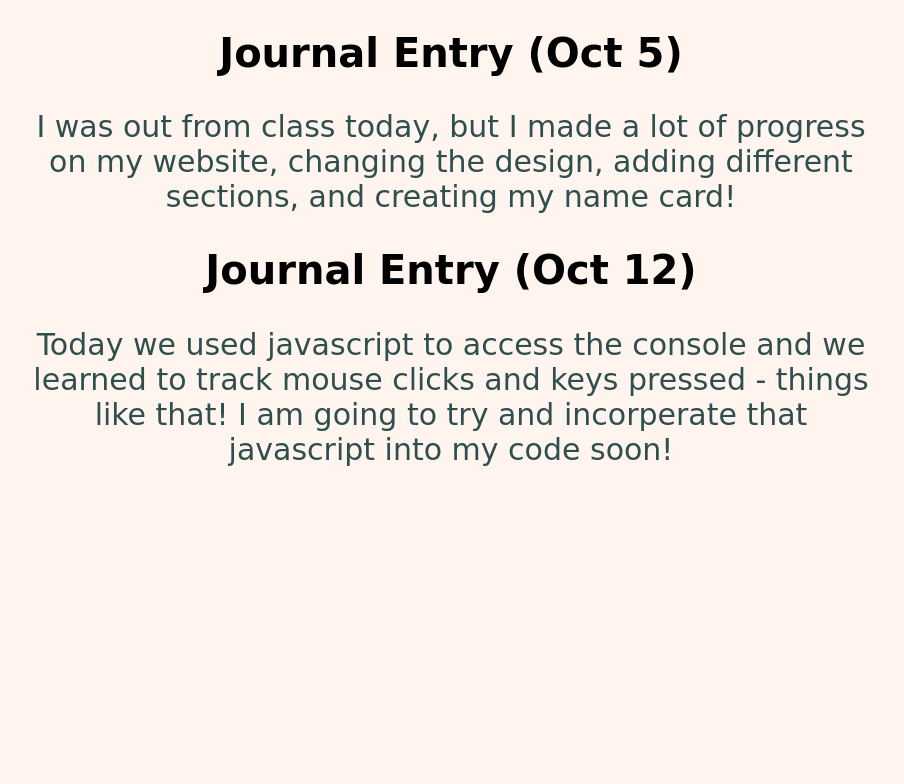
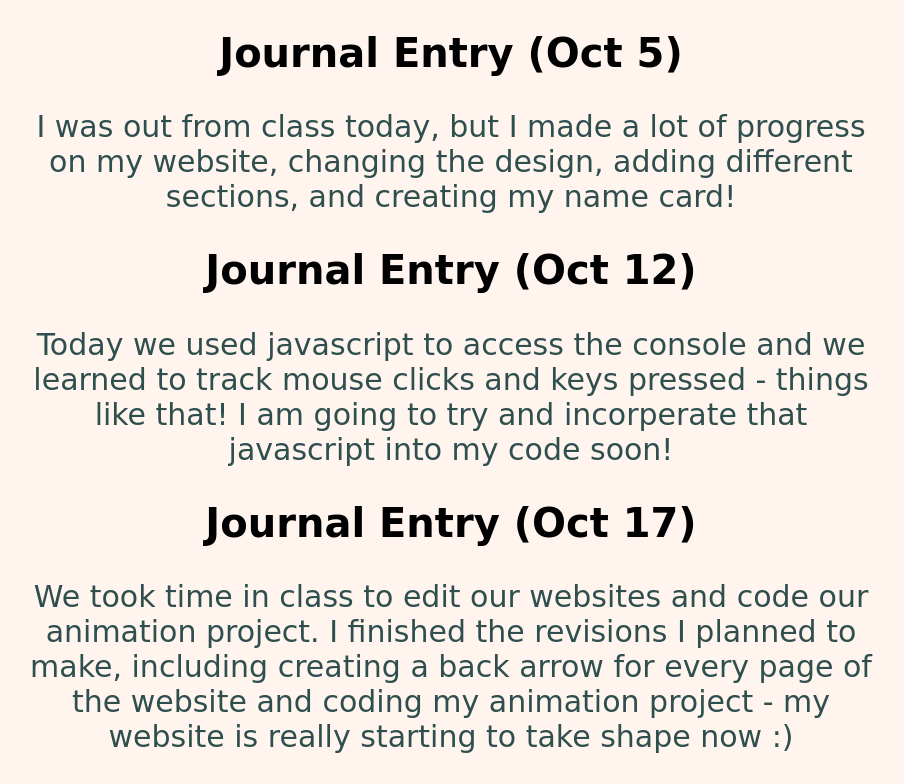
Before and after one commit to derationalize/derationalize.github.io, a plain HTML site: page journal.html in a window 1280 px wide. Shown: the part 991-1775 px from the top of the page, without its empty margins (189-1093 px from the left). Before the commit the page ends 1488 px from the top, so only its background shows below. Drawn offline with Linux system fonts and the light colour scheme; a web font is replaced by a local one.

Commit message:
journal entry

```diff
--- a/journal.html
+++ b/journal.html
@@ -57,10 +57,13 @@
 <p>Today we reviewed concepts from previous classes, and I changed the font of my journal - I also learned how to change the font on my website! </p>
 
 <h2> Journal Entry (Oct 5) </h2>
-<p> I was out from class today, but I made a lot of progress on my website, changing the design, adding different sections, and creating my name card! </p>
+<p>I was out from class today, but I made a lot of progress on my website, changing the design, adding different sections, and creating my name card! </p>
 
 <h2> Journal Entry (Oct 12) </h2>
-<p> Today we used javascript to access the console and we learned to track mouse clicks and keys pressed - things like that! I am going to try and incorperate that javascript into my code soon! </p>
+<p>Today we used javascript to access the console and we learned to track mouse clicks and keys pressed - things like that! I am going to try and incorperate that javascript into my code soon! </p>
+
+<h2> Journal Entry (Oct 17)</h2>
+<p>We took time in class to edit our websites and code our animation project. I finished the revisions I planned to make, including creating a back arrow for every page of the website and coding my animation project - my website is really starting to take shape now :) </p>
 
 
 
```
